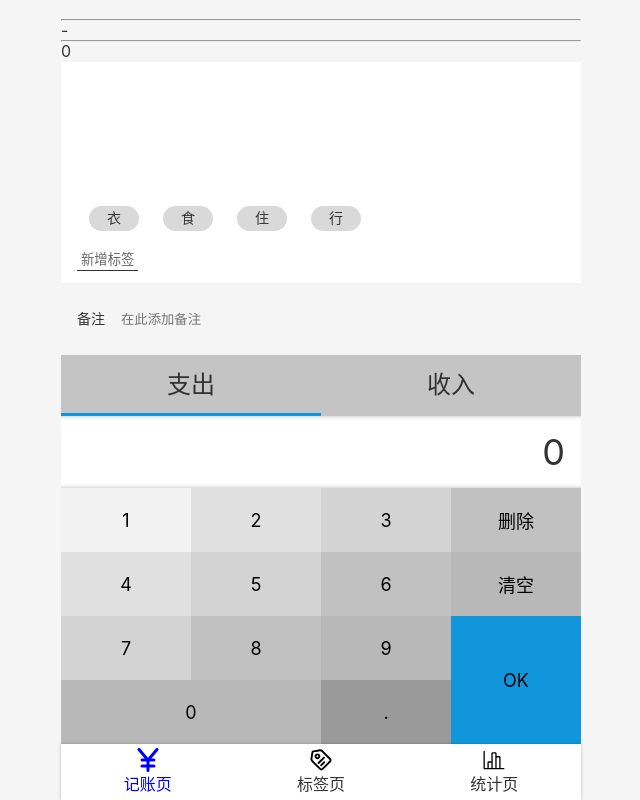
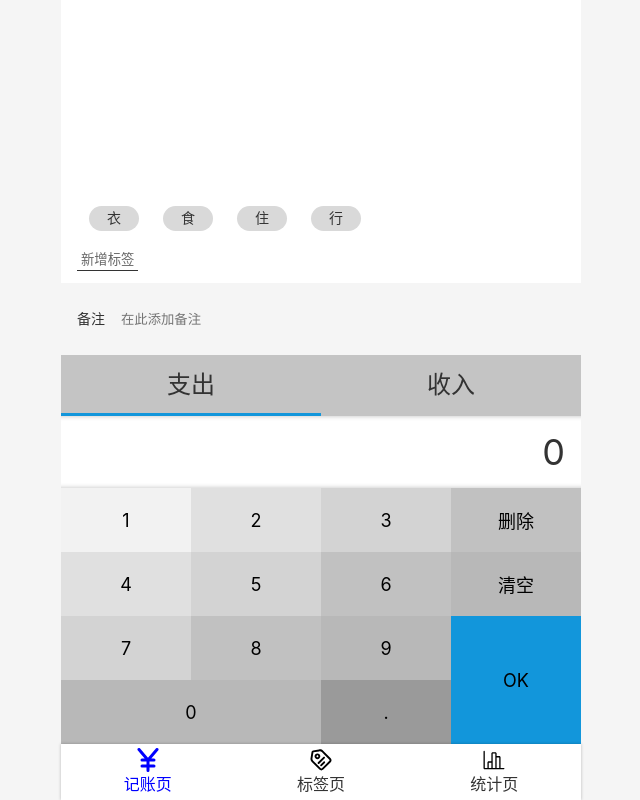
Before and after one commit to tgbf2674/morny-react, a React app: page /#/money in a window 1280 px wide. Shown: the whole page, without its empty margins (319-959 px from the left). Built offline with nearby package versions, Linux system fonts and the light colour scheme.

Commit message:
重构收集表单数据

```diff
--- a/src/views/Money.tsx
+++ b/src/views/Money.tsx
@@ -7,51 +7,37 @@ import {CategorySection} from './Money/CategorySection';
 import {NumberPadSection} from './Money/NumberPadSection';
 
 
-
 const MyLayout = styled(Layout)`
 display: flex;
 flex-direction: column;
 `;
-type Category= '-' | '+'
+type Category = '-' | '+'
 
 function Money() {
-    const[selected,setSelected] = useState({
-       tags:[] as string[],
-       note: '',
+    const [selected, setSelected] = useState({
+        tags: [] as string[],
+        note: '',
         category: '-' as Category,
         amount: 0
     });
+    const onChange = (obj: Partial<typeof selected>) => {
+        setSelected({
+            ...selected,
+            ...obj
+        });
+    };
     return (
         <MyLayout>
-            {selected.tags.join(',')}
-             <br />
-                {selected.note}
-                <hr/>
-            {selected.category}
-            <hr/>
-            {selected.amount}
-            <TagsSection value={selected.tags} onChange={(tags)=>setSelected({
-                ... selected,
-                tags: tags
-            })}/>
-            <NoteSection value={selected.note} onChange={(note)=>{
-                setSelected({
-                    ...selected,
-                    note: note
-                })
-            }}/>
-            <CategorySection value={selected.category} onChange={(category)=>{
-                setSelected({...selected,
-                    category: category
+            <TagsSection value={selected.tags} onChange={(tags) => onChange({tags})}
+            />
+            <NoteSection value={selected.note} onChange={(note) => onChange({note})}
+            />
+            <CategorySection value={selected.category} onChange={(category) => onChange({category})}/>
+            <NumberPadSection value={selected.amount} onChange={(amount) => onChange({
+                amount
             })
-            }}/>
-            <NumberPadSection value={selected.amount} onChange={(amount)=> {
-                setSelected({
-                    ...selected,
-                    amount: amount
-                })
-            }}
-                              onOk={()=>{
+            }
+                              onOk={() => {
 
                               }}
             />
```
Also changed, not shown: 1 other file (tests, documents, lock files or other folders).
